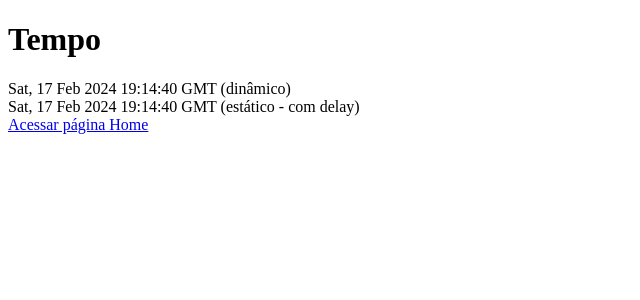
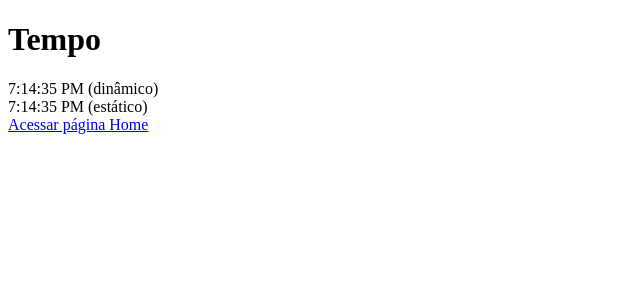
Before and after one commit to mroger25/ideia-unica, a Next.js app: page /tempo in a window 1280 px wide. Shown: the top 300 px of the page, without its empty margins (0-640 px from the left). Built offline with nearby package versions, Linux system fonts and the light colour scheme.

Commit message:
add revalidate

```diff
--- a/pages/sobre.js
+++ b/pages/sobre.js
@@ -4,9 +4,7 @@ function Sobre() {
   return (
     <div>
       <h1>Sobre</h1>
-      <div>
-        <Link href="/">Acessar página Home</Link>
-      </div>
+      <Link href="/">Acessar página Home</Link>
     </div>
   );
 }
--- a/pages/tempo.js
+++ b/pages/tempo.js
@@ -1,35 +1,31 @@
 import Link from "next/link";
-import { resolve } from "styled-jsx/css";
 
 function Tempo(props) {
   console.log("> Passando pelo Frontend;");
   const dynamicDate = new Date();
-  const dynamicDateString = dynamicDate.toUTCString();
+  const dynamicDateString = dynamicDate.toLocaleTimeString();
 
   return (
     <div>
       <h1>Tempo</h1>
       <div>{dynamicDateString} (dinâmico)</div>
-      <div>{props.staticDateString} (estático - com delay)</div>
+      <div>{props.staticDateString} (estático)</div>
 
-      <div>
-        <Link href="/">Acessar página Home</Link>
-      </div>
+      <Link href="/">Acessar página Home</Link>
     </div>
   );
 }
 
-export async function getStaticProps() {
+export function getStaticProps() {
   console.log("> Passando pelo getStaticProps();");
-  console.log("> Adicionando delay de 5 segundos");
 
-  await delay(5000);
   const staticDate = new Date();
-  const staticDateString = staticDate.toUTCString();
+  const staticDateString = staticDate.toLocaleTimeString();
 
-  return { props: { staticDateString } };
+  return {
+    props: { staticDateString },
+    revalidate: 300,
+  };
 }
 
-const delay = (ms) => new Promise((resolve) => setTimeout(resolve, ms));
-
 export default Tempo;
```
Also changed, not shown: pages/index.js (+2 -6 lines).
